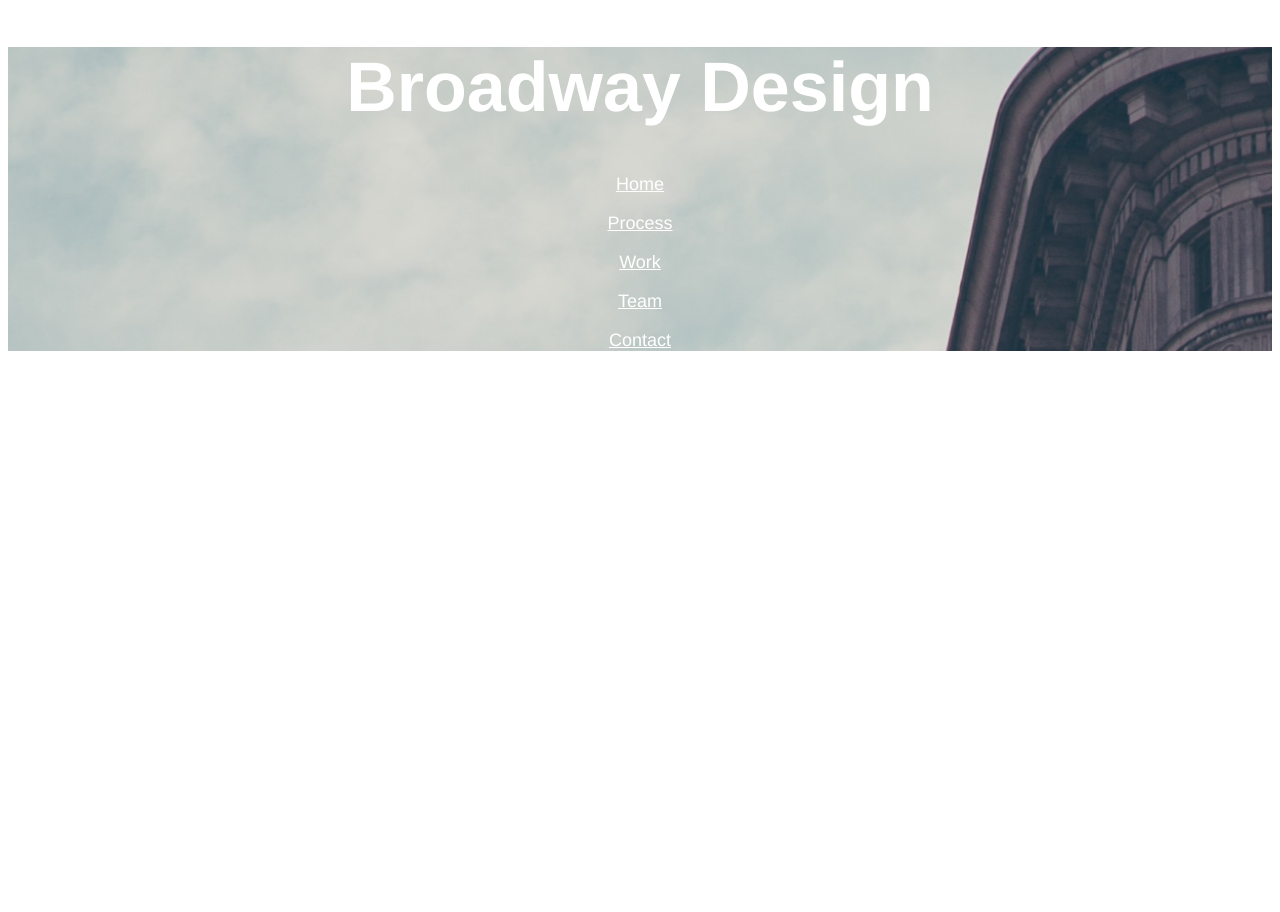
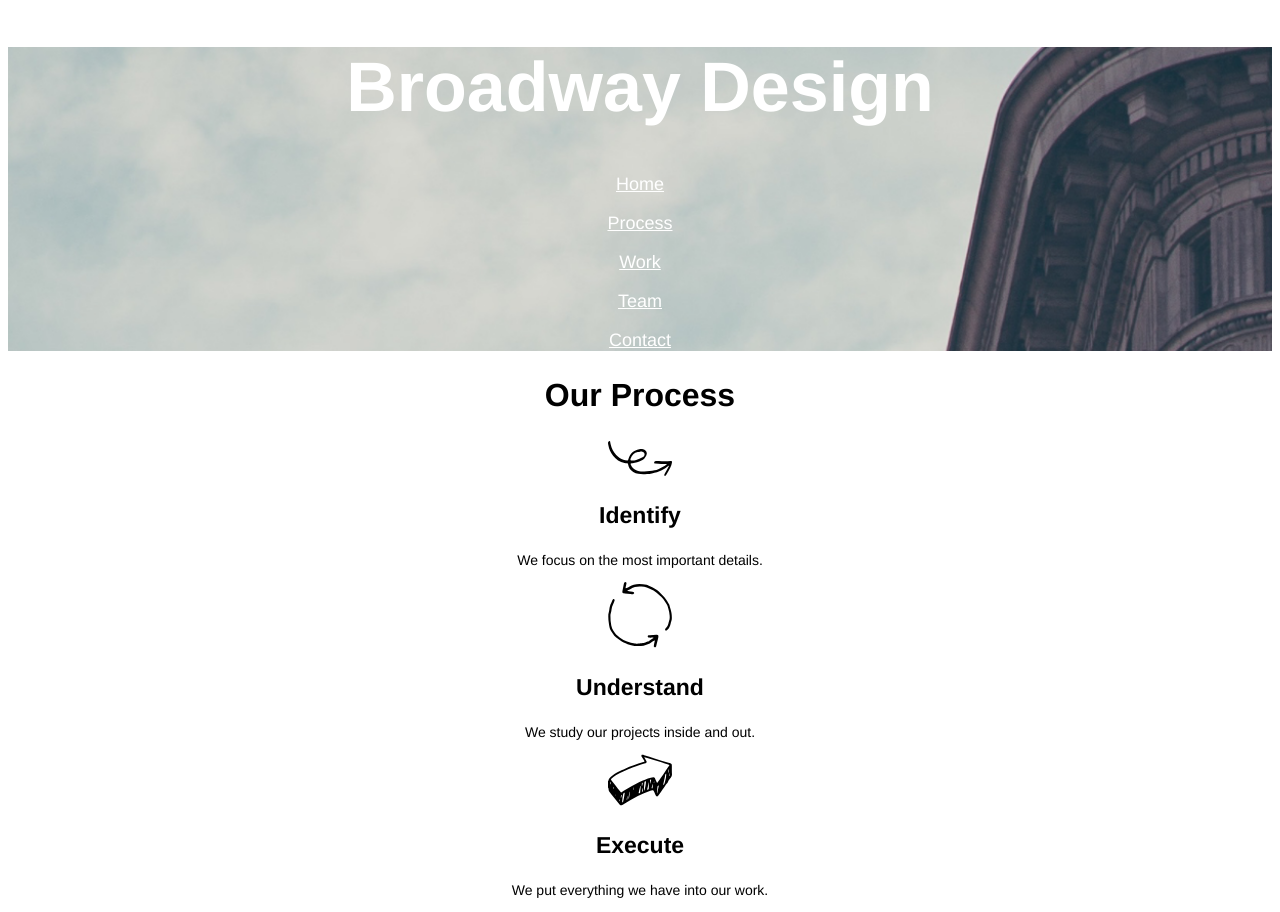
Before and after one commit to ivins/broadway, a plain HTML site: page index.html in a window 1280 px wide. Before the commit the page ends 800 px from the top, so only its background shows below. Drawn offline with Linux system fonts and the light colour scheme.

Commit message:
add content images

```diff
--- a/index.html
+++ b/index.html
@@ -6,7 +6,7 @@
     <link rel="stylesheet" href="./resources/style.css" type="text/css">
   </head>
   <body>
-    <div class="header" id="header">
+    <div class="header">
       <h1>Broadway Design</h1>
       <div class="nav">
         <p>Home</p>
@@ -14,8 +14,20 @@
         <p>Work</p>
         <p>Team</p>
         <p>Contact</p>
+      </div>
+    </div>
 
-      </div>
+    <div class="content">
+      <h2>Our Process</h2>
+      <img src="./resources/images/identify.svg" alt="swirl arrow">
+      <h3>Identify</h3>
+      <p>We focus on the most important details.</p>
+      <img src="./resources/images/understand.svg" alt="circle arrows">
+      <h3>Understand</h3>
+      <p>We study our projects inside and out.</p>
+      <img src="./resources/images/execute.svg" alt="shaded arrow">
+      <h3>Execute</h3>
+      <p>We put everything we have into our work.</p>
 
     </div>
 
--- a/resources/style.css
+++ b/resources/style.css
@@ -19,3 +19,17 @@ h1 {
   font-size: 18px;
   color: white;
 }
+
+.content {
+  font-size: 14px;
+}
+
+h2 {
+  font-size: 32px;
+  font-weight: bold;
+}
+
+h3 {
+  font-size: 23px;
+  font-weight: bold;
+}
```
